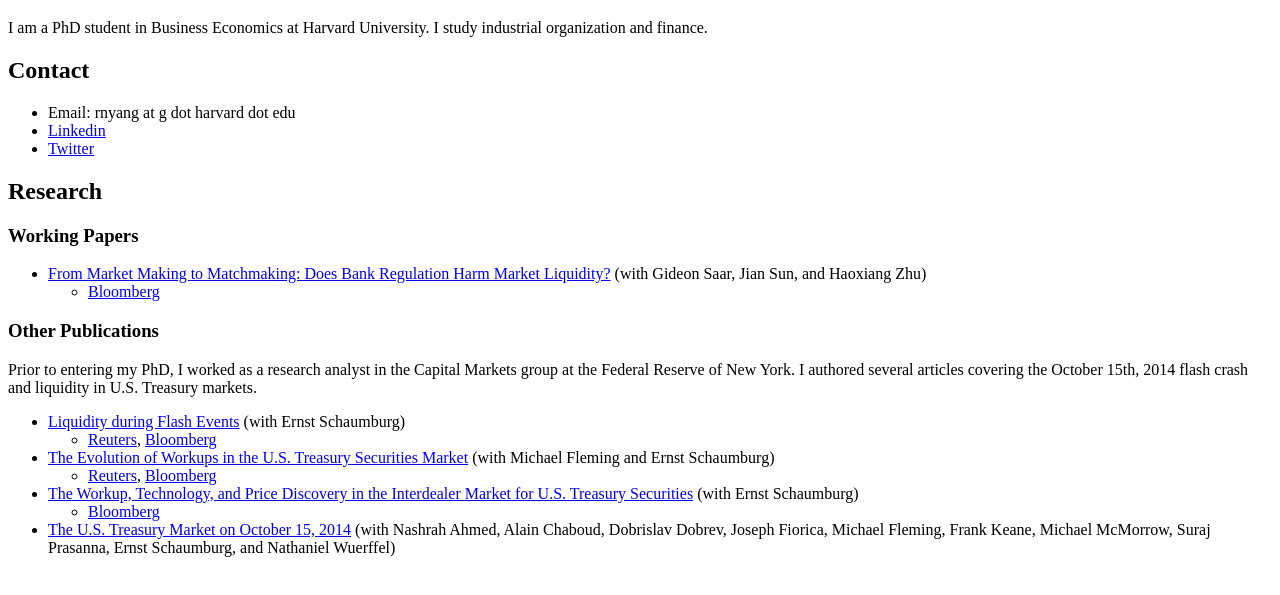
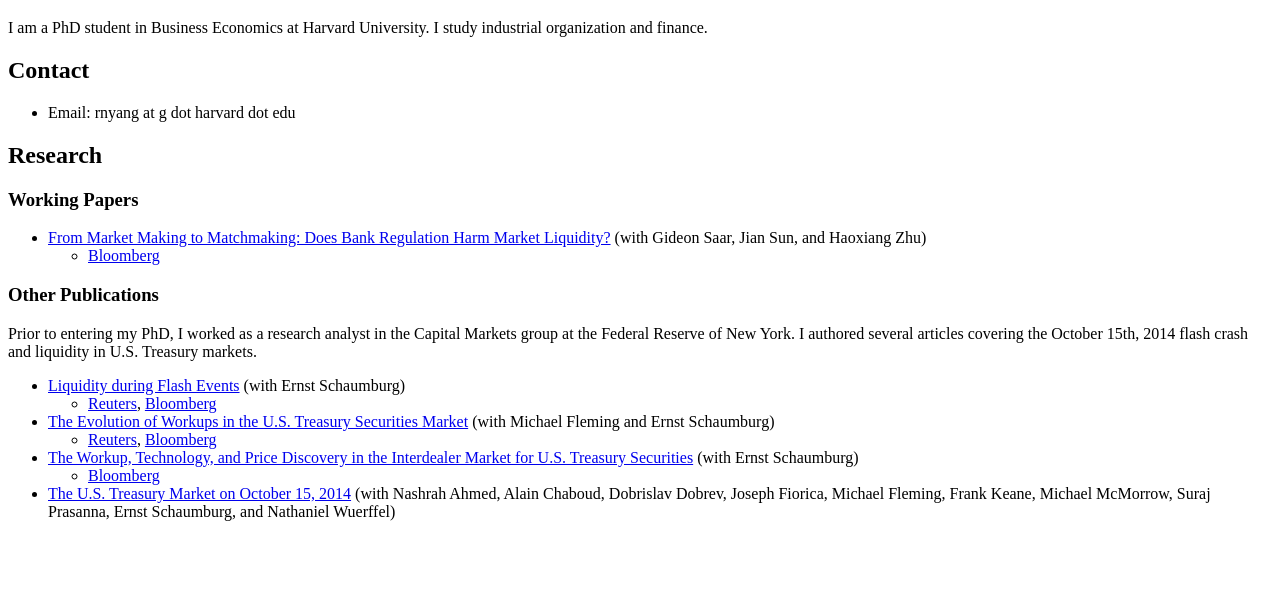
Before and after one commit to rnyang/rnyang.github.io, a plain HTML site: page index.html in a window 1280 px wide. Shown: the part 61-656 px from the top of the page. Drawn offline with Linux system fonts and the light colour scheme.

Commit message:
remove social media links

```diff
--- a/index.html
+++ b/index.html
@@ -9,12 +9,6 @@
 <ul>
   <li>
     Email: rnyang at g dot harvard dot edu
-  </li>
-  <li>
-    <a href="https://www.linkedin.com/in/rnyang/">Linkedin</a>
-  </li>
-  <li>
-    <a href="https://twitter.com/rn_yang">Twitter</a>
   </li>
 </ul>
 
```
